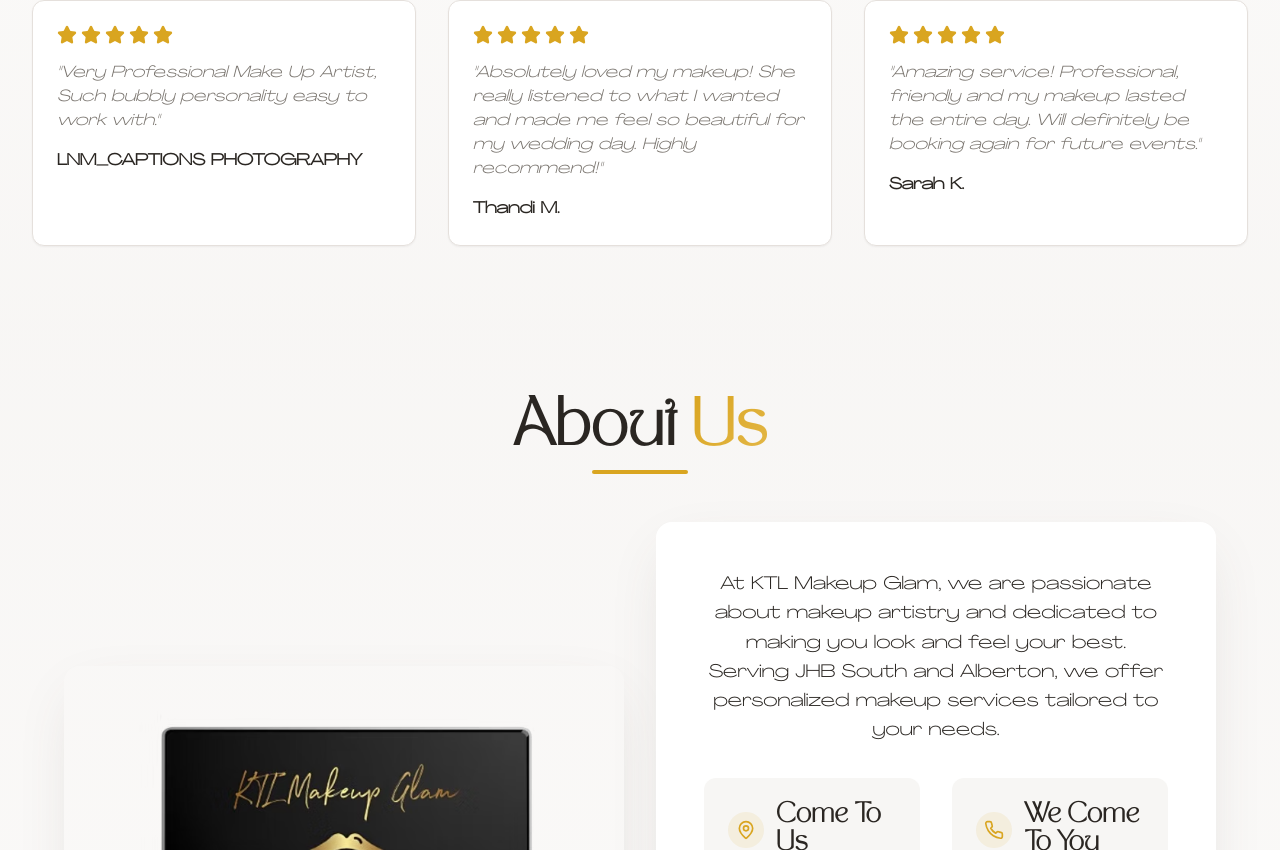
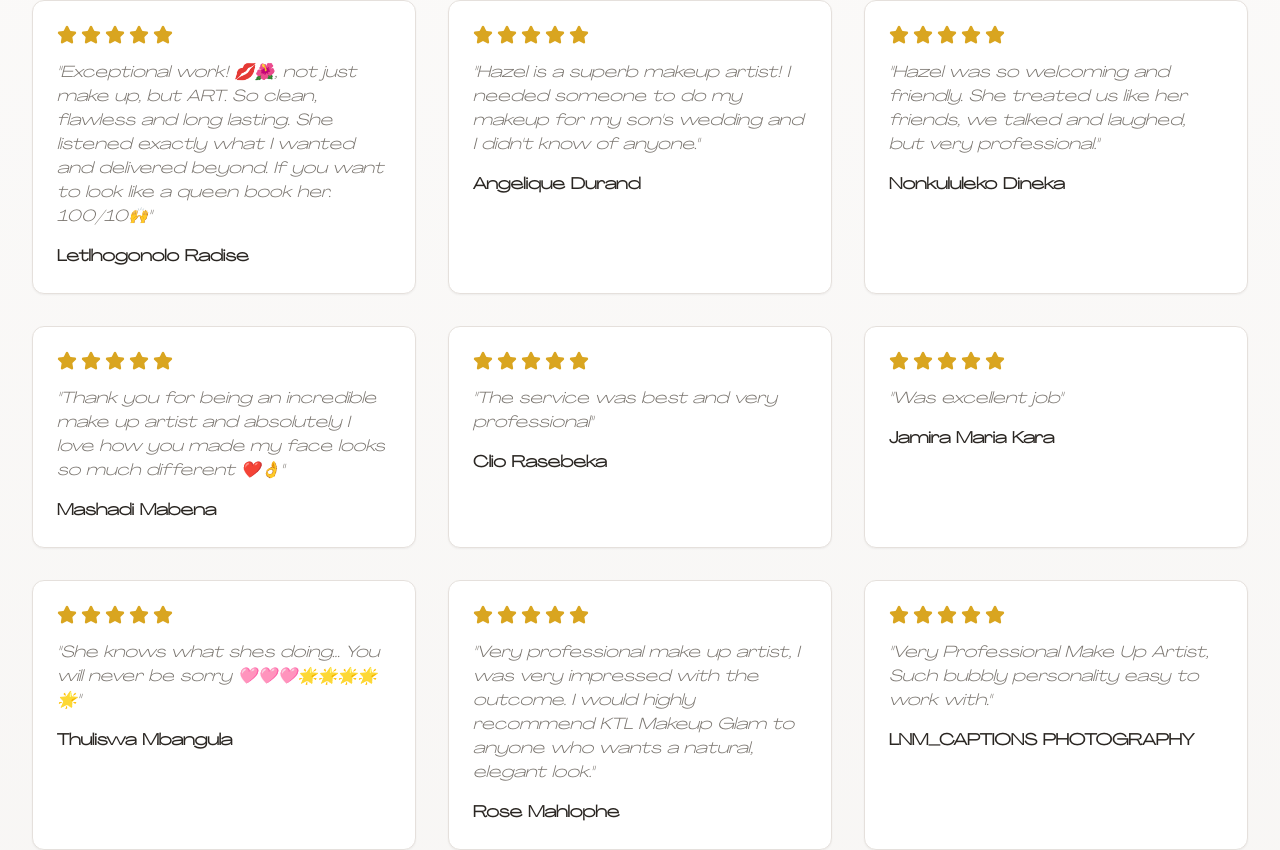
Before and after one commit to archtqwbagncy/ktlmakeupglam, a React (Vite) app: page / in a window 1280 px wide. Shown: the part 5430-6280 px from the top of the page. Built offline with nearby package versions, Linux system fonts and the light colour scheme; the HTML template or start-up script is replaced by a standard one.

Commit message:
Changes
Co-authored-by: archtqwbagncy <236040682+archtqwbagncy@users.noreply.github.com>

```diff
--- a/src/components/Navbar.tsx
+++ b/src/components/Navbar.tsx
@@ -1,4 +1,4 @@
-import { Home, Sparkles, LayoutGrid, Images, User, Calendar } from "lucide-react";
+import { Home, Sparkles, LayoutGrid, Images, Star, User, Calendar } from "lucide-react";
 import { FloatingNav } from "@/components/ui/floating-navbar";
 
 const Navbar = () => {
--- a/src/components/Testimonials.tsx
+++ b/src/components/Testimonials.tsx
@@ -29,18 +29,48 @@ const Testimonials = () => {
 
   const testimonials = [
     {
-      name: "LNM_CAPTIONS PHOTOGRAPHY",
-      review: "Very Professional Make Up Artist, Such bubbly personality easy to work with.",
+      name: "Letlhogonolo Radise",
+      review: "Exceptional work! 💋🌺, not just make up, but ART. So clean, flawless and long lasting. She listened exactly what I wanted and delivered beyond. If you want to look like a queen book her. 100/10🙌",
       rating: 5,
     },
     {
-      name: "Thandi M.",
-      review: "Absolutely loved my makeup! She really listened to what I wanted and made me feel so beautiful for my wedding day. Highly recommend!",
+      name: "Angelique Durand",
+      review: "Hazel is a superb makeup artist! I needed someone to do my makeup for my son's wedding and I didn't know of anyone.",
       rating: 5,
     },
     {
-      name: "Sarah K.",
-      review: "Amazing service! Professional, friendly and my makeup lasted the entire day. Will definitely be booking again for future events.",
+      name: "Nonkululeko Dineka",
+      review: "Hazel was so welcoming and friendly. She treated us like her friends, we talked and laughed, but very professional.",
+      rating: 5,
+    },
+    {
+      name: "Mashadi Mabena",
+      review: "Thank you for being an incredible make up artist and absolutely I love how you made my face looks so much different ❤️👌",
+      rating: 5,
+    },
+    {
+      name: "Clio Rasebeka",
+      review: "The service was best and very professional",
+      rating: 5,
+    },
+    {
+      name: "Jamira Maria Kara",
+      review: "Was excellent job",
+      rating: 5,
+    },
+    {
+      name: "Thuliswa Mbangula",
+      review: "She knows what shes doing... You will never be sorry 🩷🩷🩷🌟🌟🌟🌟🌟",
+      rating: 5,
+    },
+    {
+      name: "Rose Mahlophe",
+      review: "Very professional make up artist, I was very impressed with the outcome. I would highly recommend KTL Makeup Glam to anyone who wants a natural, elegant look.",
+      rating: 5,
+    },
+    {
+      name: "LNM_CAPTIONS PHOTOGRAPHY",
+      review: "Very Professional Make Up Artist, Such bubbly personality easy to work with.",
       rating: 5,
     },
   ];
```
